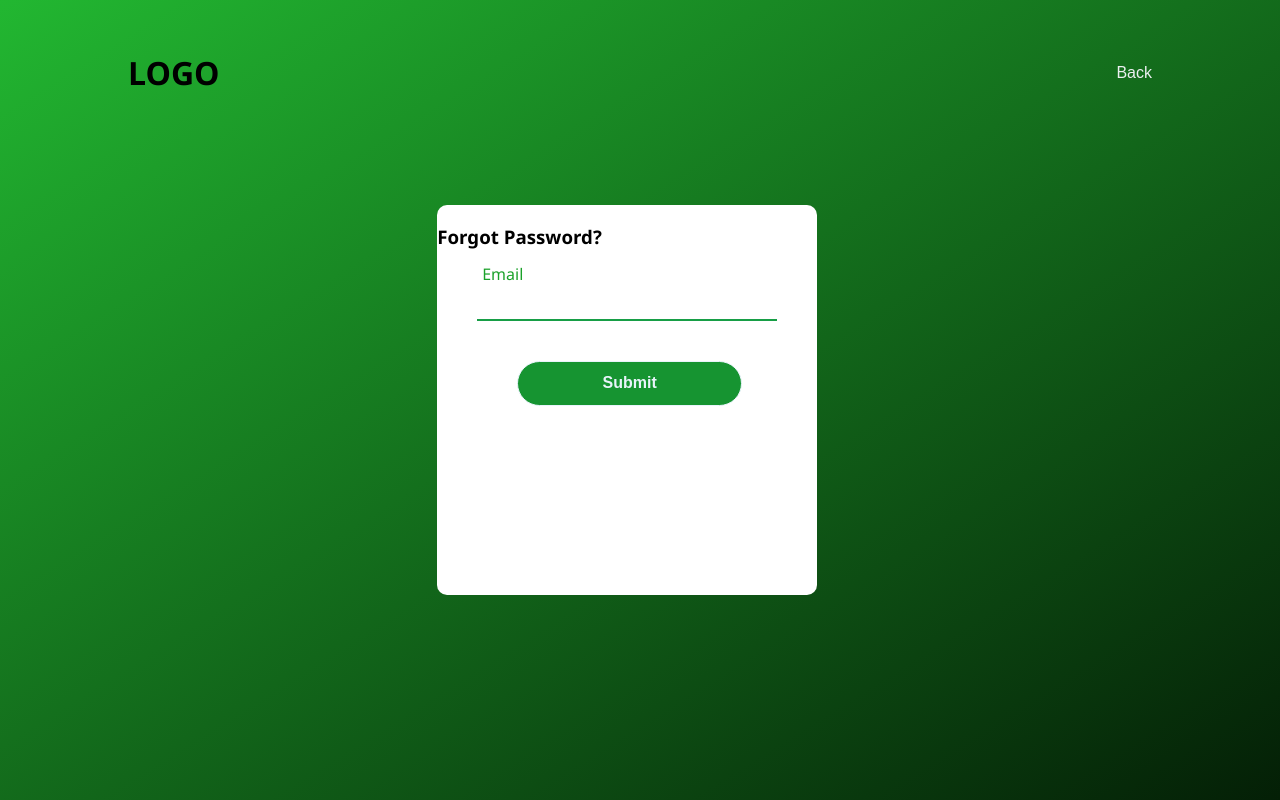
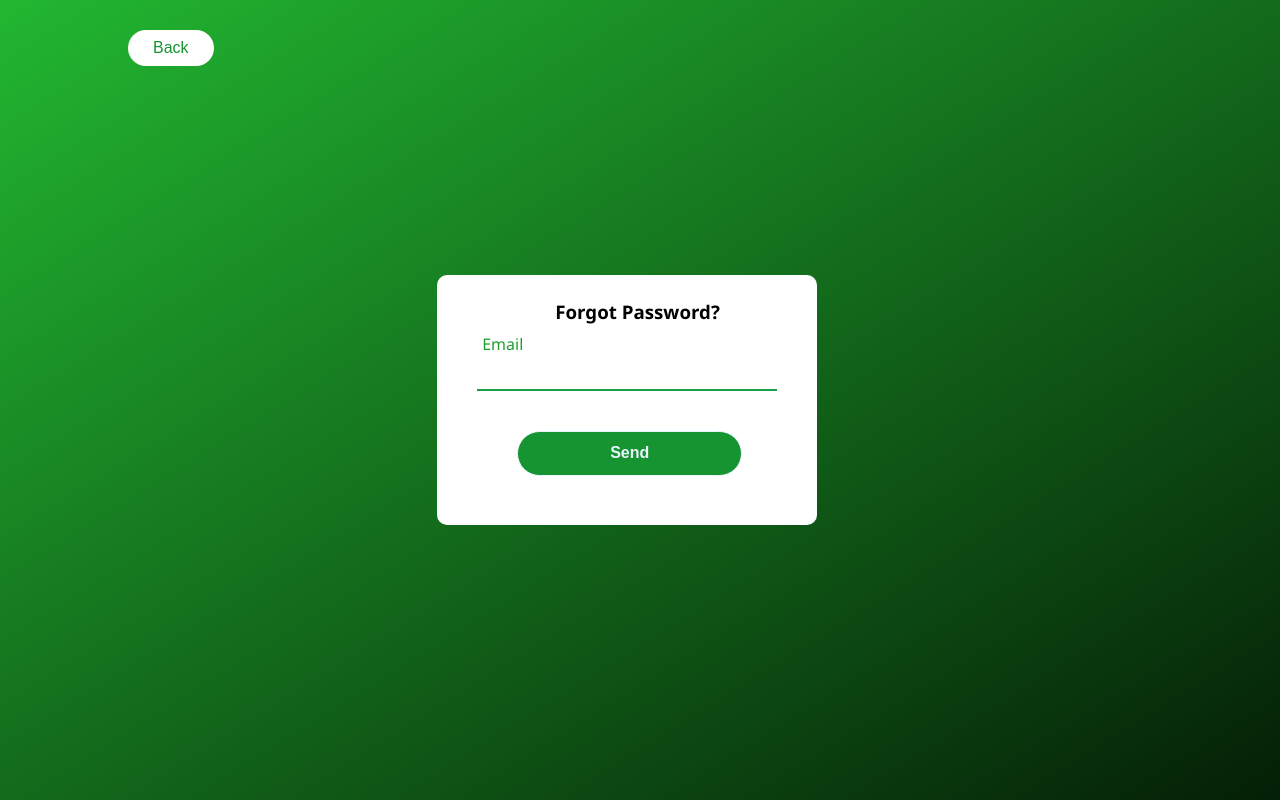
Before and after one commit to dulan1376/CRUD-Website, a PHP site: page /LAMP-DATABASE-MONITORING-WEBSITE/forgot_password.php in a window 1280 px wide. Run offline with PHP 8.4, Linux system fonts and the light colour scheme.

Commit message:
Add files via upload

```diff
--- a/forgot_password.php
+++ b/forgot_password.php
@@ -2,7 +2,7 @@
 <html lang="en">
 
 <head>
-    <link rel="stylesheet" href="style.css">
+    <link rel="stylesheet" href="style.css?v=<?php echo time(); ?>">
     <meta charset="UTF-8">
     <meta name="description" content="CRUD Project">
     <meta name="keywords" content="HTML, CSS, PHP">
@@ -13,22 +13,20 @@
 
 <body>
     <header>
-        <h1>LOGO</h1>
-
-        <a class="btn" href="login.php">Back</a>
+        <a class="btn" href="login.php"><button>Back</button></a>
     </header>
     <article>
 
         <section>
-            <div class="center">
-                <h3>Forgot Password?</h3>
+            <div class="center_forgot">
+                <h3 class="h3">Forgot Password?</h3>
                 <form method="post" action="authenticate_email_forgot_password.php">
                     <div class="txt_field">
                         <input type="text" name="authenticate_email">
                         <label>Email</label>
                         <span></span>
                     </div>
-                    <input type="submit" value="Submit">
+                    <input type="submit" value="Send">
                 </form>
 
             </div>
```
